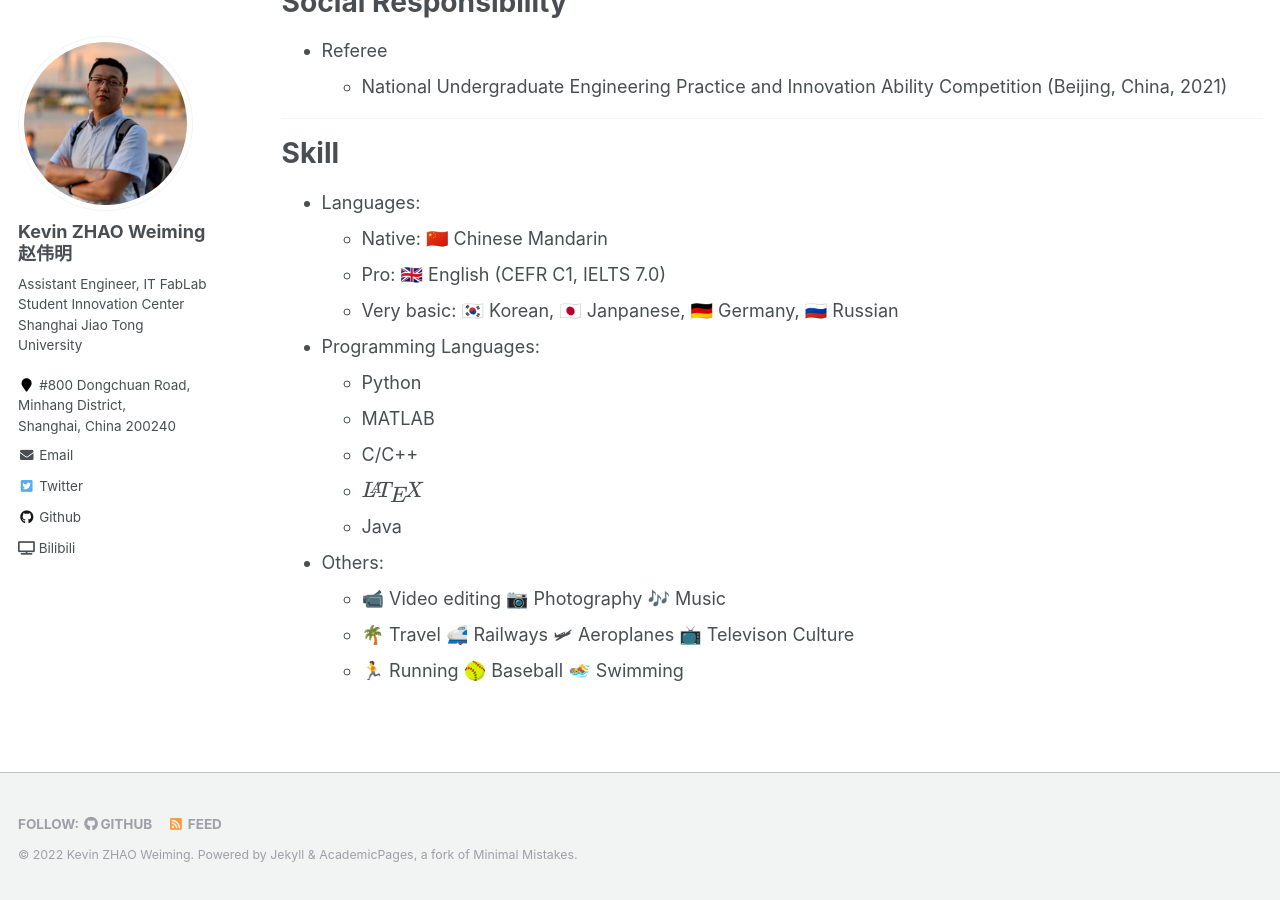
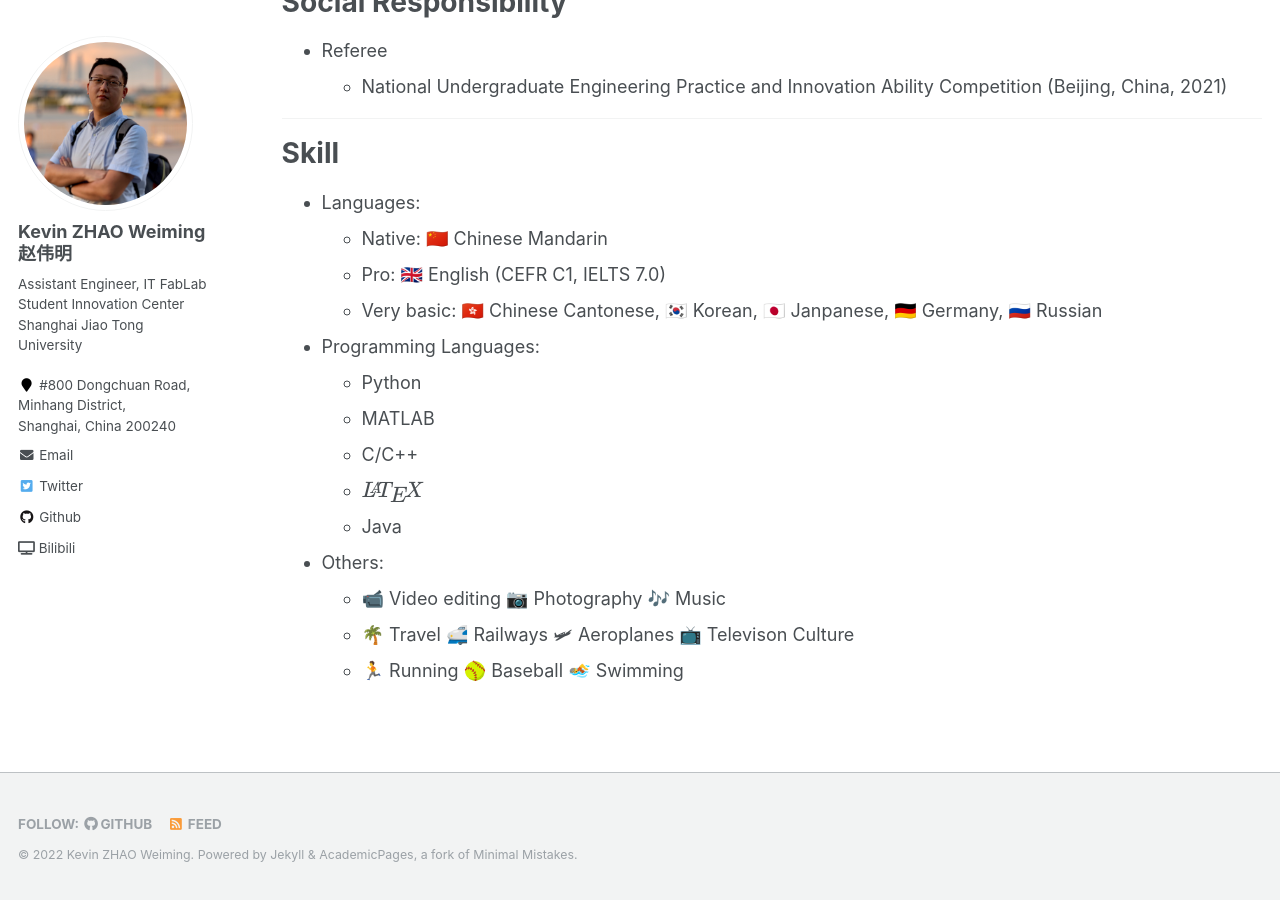
Before and after one commit to zwm0426/zwm0426.github.io, a Jekyll site: the page built from _pages/cv.md, in a window 1280 px wide and 900 px high, scrolled down 1235 px. Built offline with Jekyll 4.4.1, drawn with Linux system fonts in a browser that asks for light colours; formulas are drawn with MathJax 3.

Commit message:
Update cv.md

```diff
--- a/_pages/cv.md
+++ b/_pages/cv.md
@@ -60,7 +60,7 @@ Skill
 * Languages:
   * Native: 🇨🇳 Chinese Mandarin
   * Pro: 🇬🇧 English (CEFR C1, IELTS 7.0)
-  * Very basic: 🇰🇷 Korean, 🇯🇵 Janpanese, 🇩🇪 Germany, 🇷🇺 Russian
+  * Very basic: 🇭🇰 Chinese Cantonese, 🇰🇷 Korean, 🇯🇵 Janpanese, 🇩🇪 Germany, 🇷🇺 Russian
 
 * Programming Languages:
   * Python
```
